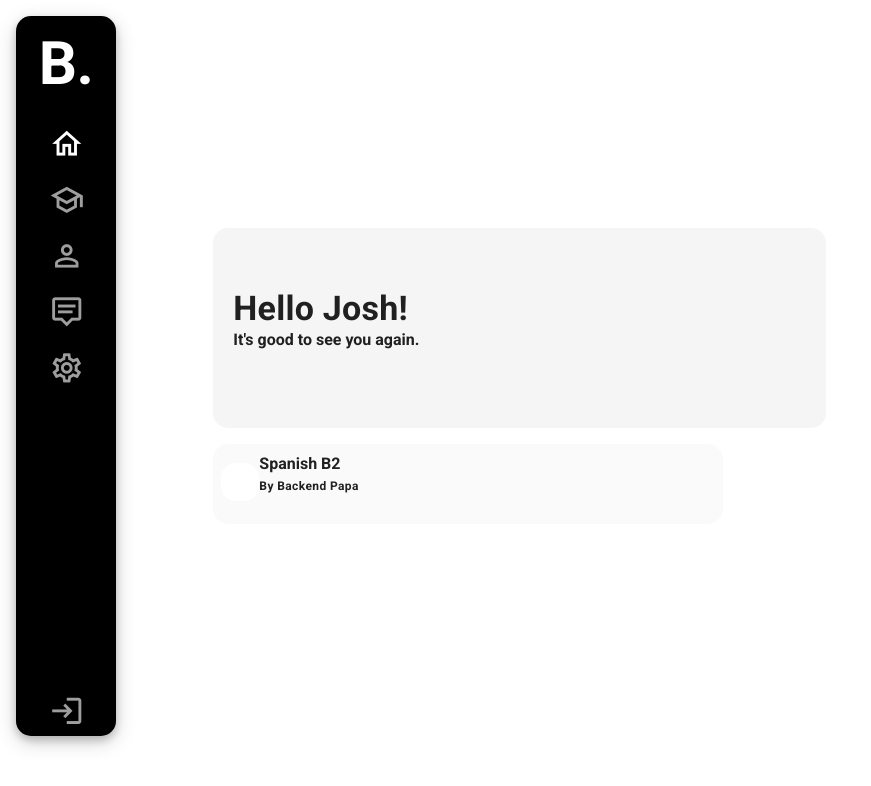
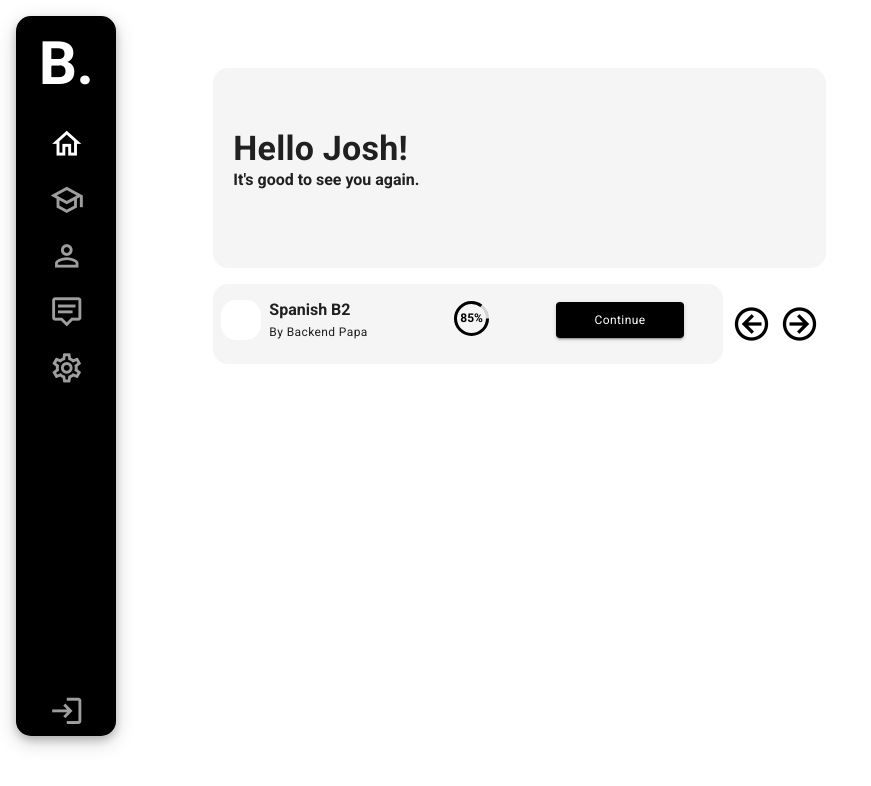
Before and after one commit to backendpapa/edashboard, a Vue app: page / in a window 1280 px wide. Shown: the top 786 px of the page, without its empty margins (0-871 px from the left). Built offline with nearby package versions, Linux system fonts and the light colour scheme.

Commit message:
make it better

```diff
--- a/src/components/Home/Intro.vue
+++ b/src/components/Home/Intro.vue
@@ -19,19 +19,41 @@
       <div class="mt-4">
            <v-row no-gutters>
            <v-col cols="10">
-               <div class="pa-5 grey lighten-5" style="border-radius:15px;height:10vh">
-                   <v-row style="height:100%" align="center">
-                       <div class="pa-1 white" style="border-radius:15px;">
+               <div class="pat-2 grey lighten-4" style="border-radius:15px;height:10vh">
+                   <v-row no-gutters style="height:100%" align="center" justify="center">
+
+                           <div class="pa-1 ml-2 mt-n2 white" style="border-radius:15px;height:40px;width:40px">
                         <v-img width="30" height="30" src="../../assets/spain.png">
 
                         </v-img>
                        </div>
-                       <div>
+
+                       <div class="mt-2 ml-2">
                            <p class="font-weight-bold">Spanish B2</p>
-                           <p class="text-caption font-weight-bold mt-n4">By Backend Papa</p>
+                           <p class="text-caption  mt-n4">By Backend Papa</p>
                        </div>
+                       <v-spacer></v-spacer>
+                        <v-progress-circular
+                        :rotate="360"
+                        :size="35"
+                        :width="3"
+                        :value="85"
+                        color="black"
+                        class="ml-5 mt-n3"
+
+                        >
+                    <span style="font-size:12px" class="font-weight-bold">85%</span>
+                        </v-progress-circular>
+                        <v-spacer></v-spacer>
+                        <v-btn class="mt-n2 mr-10 text-caption" color="black" dark style="text-transform:none;width:8rem">Continue</v-btn>
                    </v-row>
                </div>
+           </v-col>
+           <v-col cols="2">
+               <v-row style="height:100%" no-gutters>
+                   <v-icon class="ml-2" color="black" size="40px">mdi-arrow-left-circle-outline</v-icon>
+                   <v-icon class="ml-2" color="black" size="40px">mdi-arrow-right-circle-outline</v-icon>
+               </v-row>
            </v-col>
        </v-row>
       </div>
--- a/src/views/Home.vue
+++ b/src/views/Home.vue
@@ -9,6 +9,9 @@
           <v-row align="start" justify="start" style="height:100%">
             <v-col cols="12" xs="12" sm="12" md="12" xl="7" lg="7">
               <Intro />
+            <div style="height:40vh">
+
+            </div>
             </v-col>
             <v-col cols="12" xs="12" sm="12" md="12" xl="5" lg="5">
 
```
